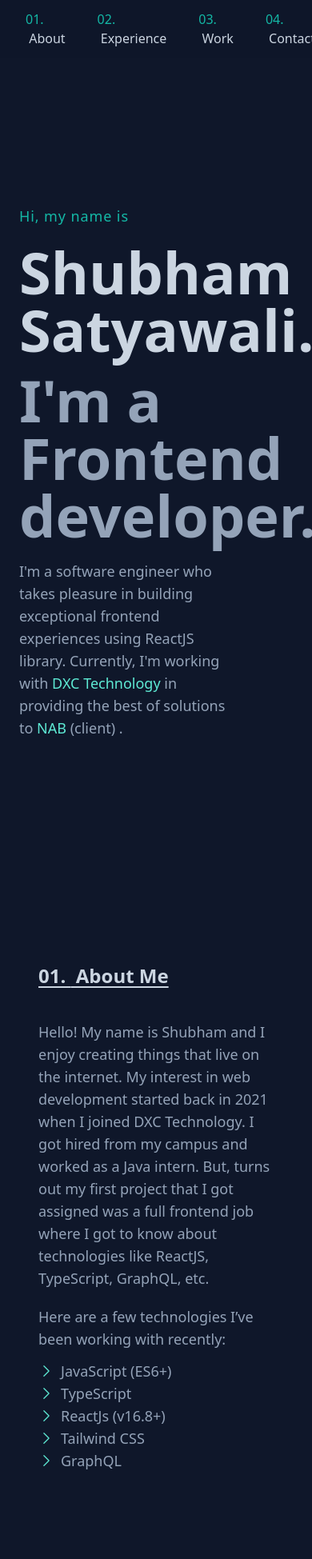
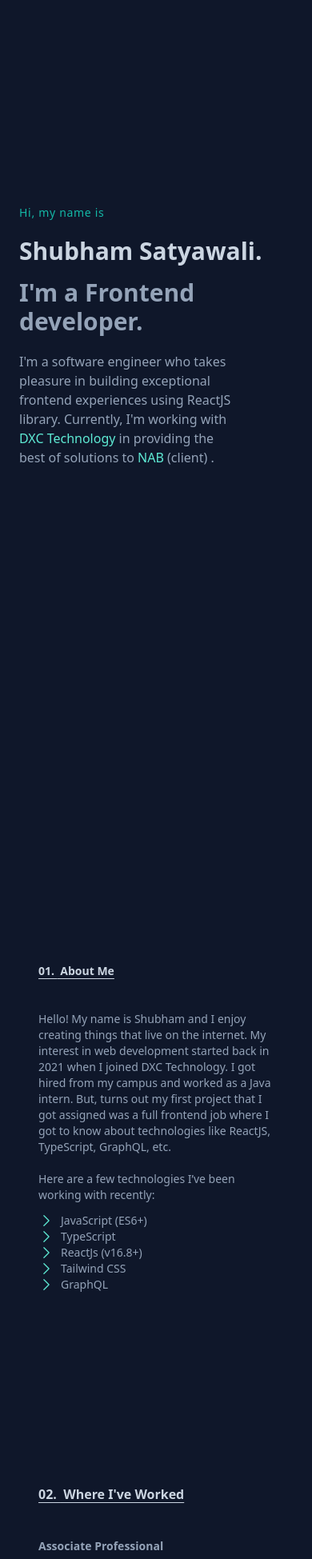
Before and after one commit to Shubham052000/portfolio-web-app, a React (Vite) app: page / in a window 390 px wide. Shown: the top 1949 px of the page at 80% size. Built offline with nearby package versions, Linux system fonts and the light colour scheme.

Commit message:
Made all main components responsive ProjectComponent child remaining (#1)

```diff
--- a/src/components/AboutMe.tsx
+++ b/src/components/AboutMe.tsx
@@ -1,7 +1,7 @@
 const AboutMe = () => {
   return (
-    <section id="about" className="text-lg">
-      <h2 className="pt-20 text-2xl text-primary font-semibold mb-10 underline underline-offset-4">
+    <section id="about" className="text-sm md:text-lg">
+      <h2 className="pt-20 text-md md:text-2xl text-primary font-semibold mb-10 underline underline-offset-4">
         <span>01.&nbsp;</span> About Me
       </h2>
       <p className="mb-5">
--- a/src/components/Contact.tsx
+++ b/src/components/Contact.tsx
@@ -21,20 +21,20 @@ const Contact = () => {
     }, 4000);
   };
   return (
-    <section id="contact" className="mt-40 text-lg mb-20">
-      <h2 className="text-accented-high text-lg font-semibold mb-20 text-center underline underline-offset-4">
+    <section id="contact" className="mt-40 text-sm md:text-lg mb-20">
+      <h2 className="text-accented-high text-sm md:text-lg font-semibold mb-20 text-center underline underline-offset-4">
         <span>04.</span> Find me at :
       </h2>
-      <div className="flex gap-10 justify-around items-center w-1/2 mx-auto">
+      <div className="flex flex-col md:flex-row gap-10 justify-around items-center w-1/2 mx-auto">
         {contacts.map(({ title, svg, url, openInNewPage }) => {
           return (
             <div
               key={title}
-              className="px-5 py-4 rounded-lg bg-card duration-300 flex flex-col justify-center items-center gap-2"
+              className="px-3 py-2 md:px-5 md:py-4 rounded-lg bg-card duration-300 flex flex-col justify-center items-center gap-2"
               onClick={() => emailClickHandler(openInNewPage, url)}
             >
               {svg}
-              {title}
+              <p className="text-sm">{title}</p>
             </div>
           );
         })}
--- a/src/components/Experience.tsx
+++ b/src/components/Experience.tsx
@@ -16,17 +16,19 @@ type experienceProps = {
 const Experience = () => {
   return (
     <section id="experience" className="mt-40 w-3/4">
-      <h2 className="pt-20 text-primary text-2xl font-semibold mb-10 underline underline-offset-4">
+      <h2 className="pt-20 text-primary text-md md:text-2xl font-semibold mb-10 underline underline-offset-4">
         <span>02.&nbsp;</span> Where I've Worked
       </h2>
 
       {data.map((job: experienceProps) => {
         return (
           <div key={job.id}>
-            <span className="text-xl font-semibold text-">{job.position} </span>
+            <span className="text-sm md:text-xl font-semibold">
+              {job.position}{" "}
+            </span>
             <a
               href={job.url}
-              className="text-xl group text-accented-high transition-all duration-300 ease-in-out font-semibold"
+              className="text-sm md:text-xl group text-accented-high transition-all duration-300 ease-in-out font-semibold"
               target="_blank"
             >
               {" "}
@@ -35,17 +37,21 @@ const Experience = () => {
                 {job.title}
               </span>
             </a>
-            <span className="block mb-8 text-sm text-primary">
+            <span className="block mb-8 text-xs md:text-sm text-primary">
               {job.tenure}
             </span>
 
-            <p className="mb-4 text-lg">{job.description}</p>
+            <p className="mb-4 text-sm md:text-lg">{job.description}</p>
 
             <ul>
               {job.bullets.map((bullet) => (
                 <li key={bullet.id} className="flex">
-                  <span className="text-accented-high text-xl pr-5">▹</span>
-                  <span className="text-primary text-lg">{bullet.text}</span>
+                  <span className="text-accented-high text-md md:text-xl pr-5">
+                    ▹
+                  </span>
+                  <span className="text-primary text-sm md:text-lg">
+                    {bullet.text}
+                  </span>
                 </li>
               ))}
             </ul>
--- a/src/components/Footer.tsx
+++ b/src/components/Footer.tsx
@@ -1,7 +1,7 @@
 const Footer = () => {
   return (
     <footer className="text-center pb-16">
-      <p className="text-md">
+      <p className="text-xs md:text-md">
         Built by{" "}
         <span className="font-semibold text-accented-high">
           Shubham Satyawali
--- a/src/components/Header.tsx
+++ b/src/components/Header.tsx
@@ -2,7 +2,7 @@ import resume from "../static/resume.pdf";
 
 const Header = () => {
   return (
-    <nav className="sticky top-0 z-10 text-primary flex justify-between items-center bg-background bg-opacity-90 px-8 py-3">
+    <nav className="invisible sticky top-0 z-10 text-primary flex justify-between items-center bg-background bg-opacity-90 px-8 py-3 md:visible">
       <a href="#main">
         <img
           src="https://raw.githubusercontent.com/Shubham052000/portfolio-web-app/main/src/static/logo.png"
--- a/src/components/MainPage.tsx
+++ b/src/components/MainPage.tsx
@@ -3,15 +3,17 @@ const MainPage = () => {
     <>
       <section id="hero" className="h-screen lg:w-3/5 mx-auto">
         <>
-          <h1 className="text-lg text-accented-low mb-5 tracking-wider">
+          <h1 className="text-sm md:text-lg text-accented-low mb-5 tracking-wider">
             Hi, my name is
           </h1>
-          <h2 className="text-7xl font-bold text-slate-300 mb-4 ">
+          <h2 className="text-3xl md:text-5xl lg:text-7xl font-bold text-slate-300 mb-4 ">
             Shubham Satyawali.
           </h2>
-          <h3 className="text-7xl font-bold mb-5">I'm a Frontend developer.</h3>
+          <h3 className="text-3xl md:text-5xl lg:text-7xl font-bold mb-5">
+            I'm a Frontend developer.
+          </h3>
 
-          <p className="text-lg w-4/5 lg:w-2/3">
+          <p className="text-md md:text-lg w-4/5 lg:w-2/3">
             I'm a software engineer who takes pleasure in building exceptional
             frontend experiences using ReactJS library. Currently, I'm working
             with{" "}
--- a/src/components/Projects.tsx
+++ b/src/components/Projects.tsx
@@ -3,8 +3,8 @@ import ProjectComponent from "./ProjectComponent";
 
 const Projects = () => {
   return (
-    <section id="work" className="mt-40 text-lg">
-      <h2 className="pt-20 text-primary text-2xl font-semibold mb-10 underline underline-offset-4">
+    <section id="work" className="mt-40 text-sm md:text-lg">
+      <h2 className="pt-20 text-primary text-md md:text-2xl font-semibold mb-10 underline underline-offset-4">
         <span>03.&nbsp;</span> Check out some of my work
       </h2>
       <ul>
--- a/src/static/contactMe.tsx
+++ b/src/static/contactMe.tsx
@@ -1,7 +1,7 @@
 const linkedInSVG = (
   <svg
     xmlns="http://www.w3.org/2000/svg"
-    className="fill-primary w-10 hover:fill-accented-low hover:scale-125 duration-300"
+    className="fill-primary w-6 md:w-10 hover:fill-accented-low hover:scale-125 duration-300"
     viewBox="0 0 24 24"
   >
     <path fill="none" d="M0 0h24v24H0z" />
@@ -12,7 +12,7 @@ const emailSVG = (
   <svg
     xmlns="http://www.w3.org/2000/svg"
     viewBox="0 0 24 24"
-    className="fill-primary w-10 hover:fill-accented-low hover:scale-125 duration-300"
+    className="fill-primary w-6 md:w-10 hover:fill-accented-low hover:scale-125 duration-300"
   >
     <path fill="none" d="M0 0h24v24H0z" />
     <path d="M3 3h18a1 1 0 0 1 1 1v16a1 1 0 0 1-1 1H3a1 1 0 0 1-1-1V4a1 1 0 0 1 1-1zm17 4.238l-7.928 7.1L4 7.216V19h16V7.238zM4.511 5l7.55 6.662L19.502 5H4.511z" />
@@ -21,7 +21,7 @@ const emailSVG = (
 const telegramSVG = (
   <svg
     xmlns="http://www.w3.org/2000/svg"
-    className="fill-primary w-10 hover:fill-accented-low hover:scale-125 duration-300"
+    className="fill-primary w-6 md:w-10 hover:fill-accented-low hover:scale-125 duration-300"
     viewBox="0 0 24 24"
   >
     <path fill="none" d="M0 0h24v24H0z" />
```
